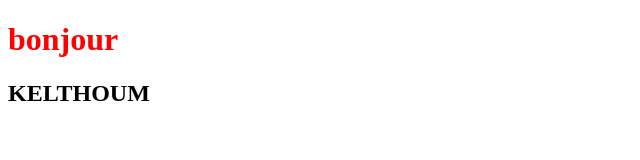
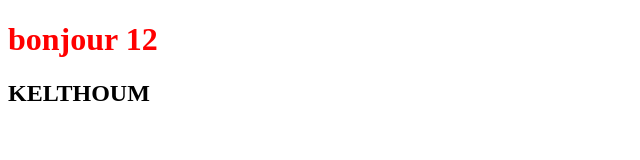
Before and after one commit to Kelthoumelh/MazegoProject, a plain HTML site: page index.html in a window 1280 px wide. Shown: the full height of the page, 0-640 px from the left. Drawn offline with Linux system fonts and the light colour scheme.

Commit message:
html3 css3

```diff
--- a/index.html
+++ b/index.html
@@ -8,7 +8,7 @@
     <title>Document</title>
 </head>
 <body>
-    <h1>bonjour</h1>
+    <h1>bonjour 12</h1>
     <H2>KELTHOUM</H2>
 </body>
 </html>
```
